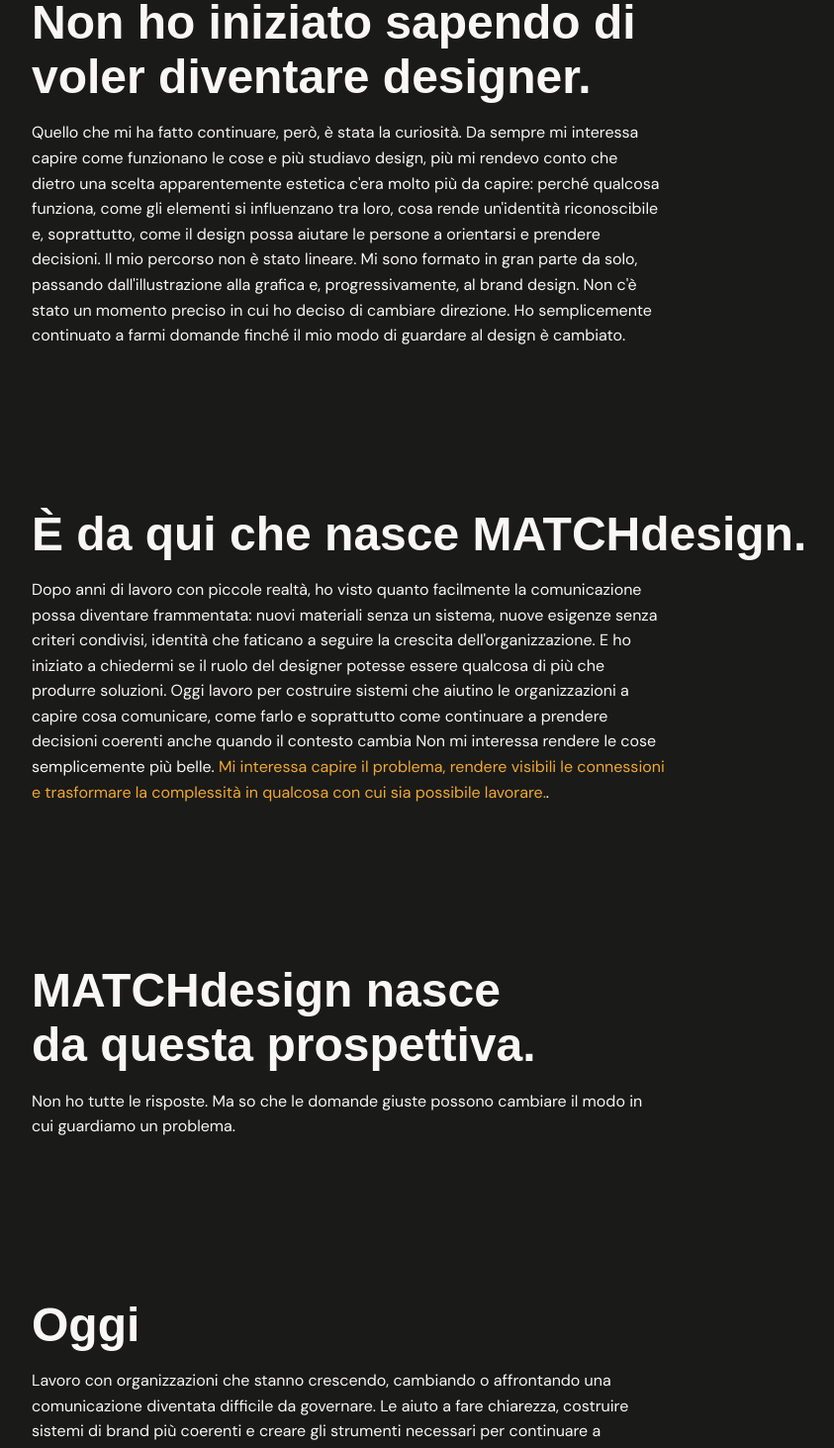
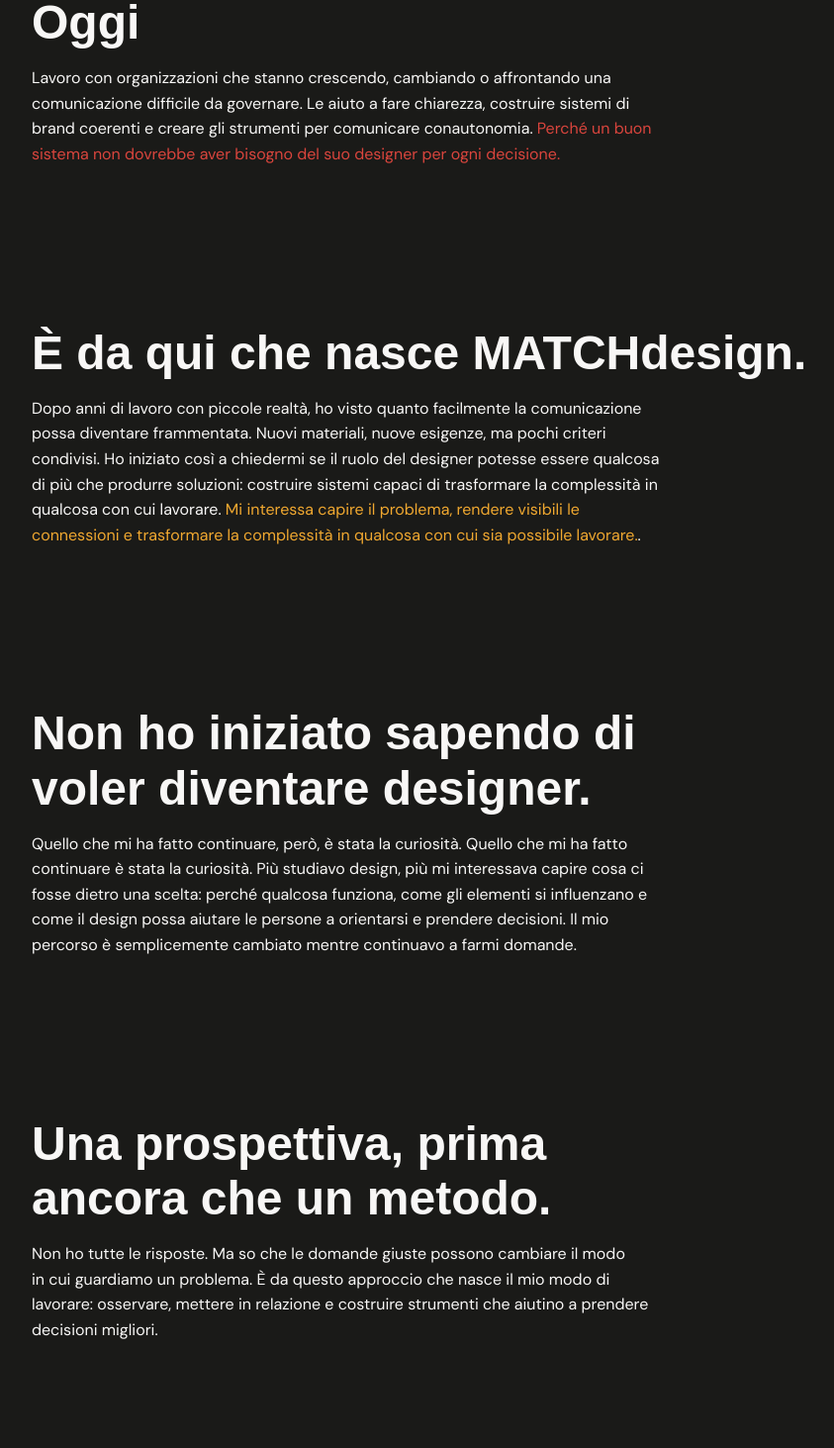
Before and after one commit to andy90d/matchdesign-site, a Next.js app: page /about in a window 1280 px wide. Shown: the part 160-1623 px from the top of the page at 99% size, without its empty margins (192-1035 px from the left). Built offline with nearby package versions, Linux system fonts and the light colour scheme; a web font is replaced by a local one.

Commit message:
modified:   components/buttons/button_secondary.tsx

```diff
--- a/app/about/page.tsx
+++ b/app/about/page.tsx
@@ -14,38 +14,43 @@
     <div className="about-page">
 
       <section className="container section">
-        <h2>Non ho iniziato sapendo di voler diventare designer.</h2>
-        <p>Quello che mi ha fatto continuare, però, è stata la curiosità.
-        Da sempre mi interessa capire come funzionano le cose e più studiavo design, più mi rendevo conto che dietro una scelta apparentemente estetica c'era molto più da capire: perché qualcosa funziona, come gli elementi si influenzano tra loro, cosa rende un'identità riconoscibile e, soprattutto, come il design possa aiutare le persone a orientarsi e prendere decisioni.
-        Il mio percorso non è stato lineare. Mi sono formato in gran parte da solo, passando dall'illustrazione alla grafica e, progressivamente, al brand design. Non c'è stato un momento preciso in cui ho deciso di cambiare direzione. Ho semplicemente continuato a farmi domande finché il mio modo di guardare al design è cambiato.
+        <h2>Oggi</h2>
+        <p>
+          Lavoro con organizzazioni che stanno crescendo, cambiando o affrontando una comunicazione difficile da governare.
+          Le aiuto a fare chiarezza, costruire sistemi di brand coerenti e creare gli strumenti per comunicare conautonomia.
+          <span className="text-accent2"> Perché un buon sistema non dovrebbe aver bisogno del suo designer per ogni decisione.</span>
         </p>
-      </section>
+        </section>
 
-      <section className="container section">
+        <section className="container section">
         <h2>È da qui che nasce MATCHdesign.</h2>
-        <p> Dopo anni di lavoro con piccole realtà, ho visto quanto facilmente la comunicazione possa diventare frammentata: nuovi materiali senza un sistema, nuove esigenze senza criteri condivisi, identità che faticano a seguire la crescita dell'organizzazione.
-          E ho iniziato a chiedermi se il ruolo del designer potesse essere qualcosa di più che produrre soluzioni.
-          Oggi lavoro per costruire sistemi che aiutino le organizzazioni a capire cosa comunicare, come farlo e soprattutto come continuare a prendere decisioni coerenti anche quando il contesto cambia
-          Non mi interessa rendere le cose semplicemente più belle.
+        <p> Dopo anni di lavoro con piccole realtà, ho visto quanto facilmente la comunicazione possa diventare frammentata.
+           Nuovi materiali, nuove esigenze, ma pochi criteri condivisi. Ho iniziato così a chiedermi
+           se il ruolo del designer potesse essere qualcosa di più che produrre soluzioni: costruire sistemi capaci
+           di trasformare la complessità in qualcosa con cui lavorare.
           <span className="text-accent"> Mi interessa capire il problema, rendere visibili le connessioni e trasformare la complessità in qualcosa con cui sia possibile lavorare.</span>.
         </p>
       </section>
 
       <section className="container section">
-      <h2>MATCHdesign nasce da questa prospettiva.</h2>
+        <h2>Non ho iniziato sapendo di voler diventare designer.</h2>
+        <p>Quello che mi ha fatto continuare, però, è stata la curiosità.
+        Quello che mi ha fatto continuare è stata la curiosità. Più studiavo design,
+        più mi interessava capire cosa ci fosse dietro una scelta: perché qualcosa funziona,
+        come gli elementi si influenzano e come il design possa aiutare le persone a orientarsi e prendere decisioni.
+        Il mio percorso è semplicemente cambiato mentre continuavo a farmi domande.
+        </p>
+      </section>
+
+      <section className="container section">
+      <h2>Una prospettiva, prima ancora che un metodo.</h2>
       <p>
-        Non ho tutte le risposte.
-        Ma so che le domande giuste possono cambiare il modo in cui guardiamo un problema.
+        Non ho tutte le risposte. Ma so che le domande giuste possono cambiare il modo in cui guardiamo un problema.
+        È da questo approccio che nasce il mio modo di lavorare: osservare, mettere in relazione e costruire strumenti
+        che aiutino a prendere decisioni migliori.
       </p>
       </section>
-      <section className="container section">
-        <h2>Oggi</h2>
-        <p>
-          Lavoro con organizzazioni che stanno crescendo, cambiando o affrontando una comunicazione diventata difficile da governare.
-          Le aiuto a fare chiarezza, costruire sistemi di brand più coerenti e creare gli strumenti necessari per continuare a comunicare con autonomia.
-          <span className="text-accent2"> Perché un buon sistema non dovrebbe aver bisogno del suo designer per ogni decisione.</span>
-        </p>
-        </section>
+
     </div>
   );
 }
```
Also changed, not shown: app/page.tsx (+24 -1 lines), components/button/button.tsx (+7 -2 lines), components/buttons/button_main.tsx (+18 -6 lines).
